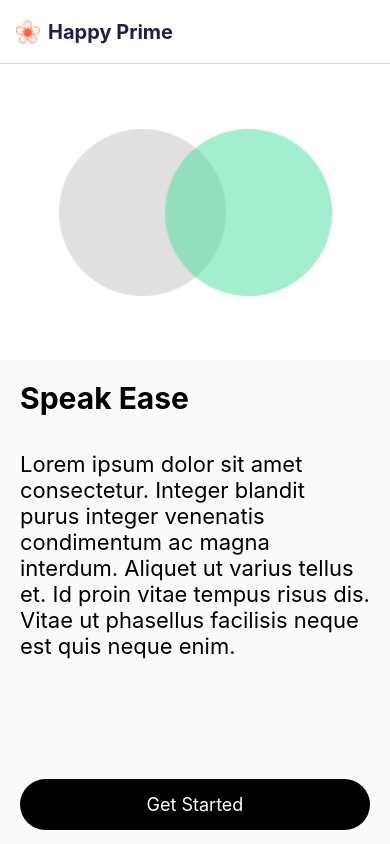
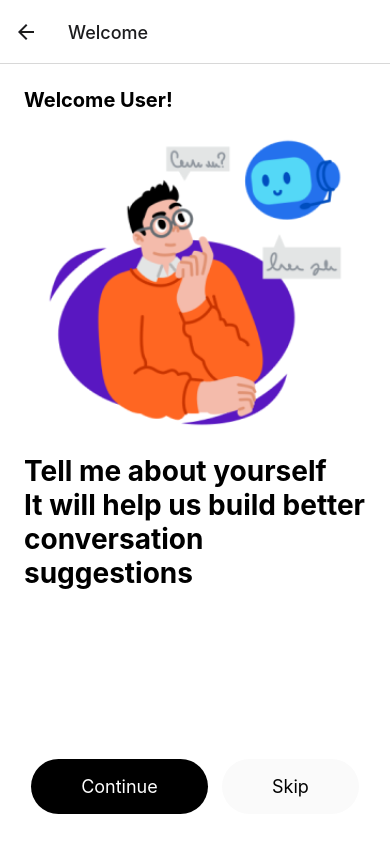
Before and after one commit to CS5520FeinbergSpring2024/team-project-group24, a React Native app: screen /Welcome in a window 390 px wide. Built offline with nearby package versions, Linux system fonts and the light colour scheme.

Commit message:
Finish welcome screen, added button components

```diff
--- a/App.tsx
+++ b/App.tsx
@@ -4,12 +4,14 @@ import {NavigationContainer} from '@react-navigation/native';
 import {createStackNavigator} from '@react-navigation/stack';
 import HomeScreen from './screens/HomeScreen';
 import SignUpScreen from './screens/SignUpScreen';
+import WelcomeScreen from './screens/WelcomeScreen';
 import React from 'react';
 import HappyPrimeHeader from './components/HappyPrimeHeader';
 
 export type RootStackParamList = {
   Home: undefined;
   SignUp: undefined;
+  Welcome: undefined;
 };
 
 const headerComponent = () => <HappyPrimeHeader />;
@@ -29,6 +31,7 @@ export default function App() {
           options={{headerTitle: headerComponent}}
         />
         <Stack.Screen name="SignUp" component={SignUpScreen} />
+        <Stack.Screen name="Welcome" component={WelcomeScreen} />
       </Stack.Navigator>
     </NavigationContainer>
   );
--- a/screens/SignUpScreen.tsx
+++ b/screens/SignUpScreen.tsx
@@ -6,10 +6,24 @@ import {
   TextInput,
   Image,
   TouchableOpacity,
+  Dimensions,
 } from 'react-native';
+import {StackNavigationProp} from '@react-navigation/stack';
+import {RootStackParamList} from '../App';
 import CountryPicker, {Country} from 'react-native-country-picker-modal';
 
-const AboutScreen: React.FC = () => {
+const screenHeight = Dimensions.get('window').height;
+
+type HomeScreenNavigationProp = StackNavigationProp<
+  RootStackParamList,
+  'SignUp'
+>;
+
+interface Props {
+  navigation: HomeScreenNavigationProp;
+}
+
+const SignUpScreen: React.FC<Props> = ({navigation}) => {
   // useStates handle the selection of area code flag and number
   const [modalVisible, setModalVisible] = useState(false);
   const [selectedCountry, setSelectedCountry] = useState<Country | null>(null);
@@ -17,8 +31,8 @@ const AboutScreen: React.FC = () => {
   const handleCountrySelect = (country: Country) => {
     setSelectedCountry(country);
   };
-  const toggleModal = () => {
-    setModalVisible(!modalVisible);
+  const goToWelcome = () => {
+    navigation.navigate('Welcome');
   };
 
   return (
@@ -99,6 +113,9 @@ const AboutScreen: React.FC = () => {
           />
         </View>
       </View>
+      <TouchableOpacity style={styles.buttonContainer} onPress={goToWelcome}>
+        <Text style={styles.buttonText}>Sign Up</Text>
+      </TouchableOpacity>
     </View>
   );
 };
@@ -175,6 +192,18 @@ const styles = StyleSheet.create({
   iconMargin: {
     marginRight: 10, // Add margin to the right of the icon for spacing
   },
+  buttonContainer: {
+    backgroundColor: '#000000',
+    borderRadius: 40,
+    marginTop: screenHeight * 0.25,
+    paddingVertical: 15,
+    paddingHorizontal: 20,
+    alignItems: 'center',
+  },
+  buttonText: {
+    color: '#ffffff',
+    fontSize: 18,
+  },
 });
 
-export default AboutScreen;
+export default SignUpScreen;
--- /dev/null
+++ b/screens/WelcomeScreen.tsx
@@ -0,0 +1,113 @@
+import {
+  StyleSheet,
+  Text,
+  View,
+  Image,
+  Dimensions,
+  TouchableOpacity,
+} from 'react-native';
+import React from 'react';
+import {StackNavigationProp} from '@react-navigation/stack';
+import {RootStackParamList} from '../App';
+
+const screenHeight = Dimensions.get('window').height;
+
+type HomeScreenNavigationProp = StackNavigationProp<
+  RootStackParamList,
+  'SignUp'
+>;
+
+interface Props {
+  navigation: HomeScreenNavigationProp;
+}
+
+const WelcomeScreen: React.FC<Props> = ({navigation}) => {
+  const goToWelcome = () => {
+    navigation.navigate('Welcome');
+  };
+  return (
+    <View style={styles.mainContainer}>
+      <Text style={styles.headerText}>Welcome User!</Text>
+      <View style={styles.imageContainer}>
+        <Image
+          source={require('../assets/welcomeScreen.png')}
+          style={styles.image}
+          resizeMode="contain"
+        />
+      </View>
+      <Text style={styles.bodyText}>Tell me about yourself</Text>
+      <Text style={styles.bodyText}>
+        It will help us build better conversation suggestions
+      </Text>
+      <View style={styles.buttonContainer}>
+        <TouchableOpacity style={styles.continueButton} onPress={goToWelcome}>
+          <Text style={styles.continueText}>Continue</Text>
+        </TouchableOpacity>
+        <TouchableOpacity style={styles.skipButton} onPress={goToWelcome}>
+          <Text style={styles.skipText}>Skip</Text>
+        </TouchableOpacity>
+      </View>
+    </View>
+  );
+};
+
+const styles = StyleSheet.create({
+  mainContainer: {
+    flex: 1,
+    justifyContent: 'flex-start',
+    backgroundColor: '#FFFFFF',
+    paddingHorizontal: 24,
+    paddingVertical: 24,
+  },
+  headerText: {
+    fontSize: 20,
+    color: '#000000',
+    fontWeight: 'bold',
+  },
+  bodyText: {
+    fontSize: 28,
+    color: '#000000',
+    fontWeight: 'bold',
+  },
+  imageContainer: {
+    width: '100%',
+    aspectRatio: 1,
+  },
+  image: {
+    width: '100%',
+    height: '100%',
+  },
+  buttonContainer: {
+    flexDirection: 'row',
+    justifyContent: 'space-around',
+    marginTop: screenHeight * 0.2,
+  },
+  continueButton: {
+    backgroundColor: '#000000',
+    borderRadius: 40,
+    paddingVertical: 15,
+    paddingHorizontal: 20,
+    alignItems: 'center',
+  },
+  skipButton: {
+    backgroundColor: '#FAFAFA',
+    borderRadius: 40,
+    paddingVertical: 15,
+    paddingHorizontal: 20,
+    alignItems: 'center',
+  },
+  continueText: {
+    color: '#ffffff',
+    fontSize: 18,
+    padding: 2,
+    paddingHorizontal: 30,
+  },
+  skipText: {
+    color: '#000000',
+    fontSize: 18,
+    padding: 2,
+    paddingHorizontal: 30,
+  },
+});
+
+export default WelcomeScreen;
```
Also changed, not shown: components/NextSkipButtons.tsx (added, +62 -0 lines), assets/welcomeScreen.png (added).
